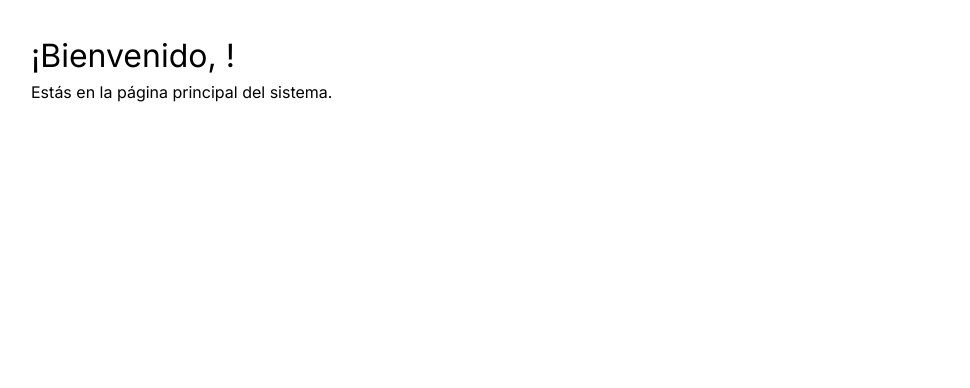
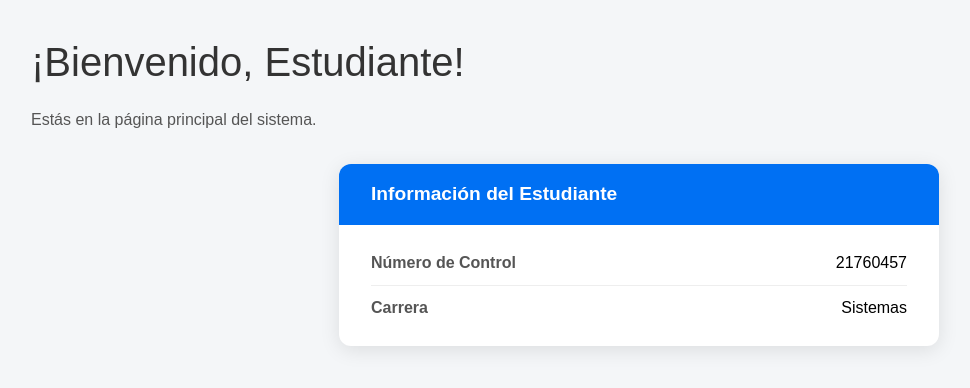
Before and after one commit to frid-a2240/informatecs, a Next.js app: page /designs/menuestu in a window 1280 px wide. Shown: the top 388 px of the page, without its empty margins (1-971 px from the left). Built offline with nearby package versions, Linux system fonts and the light colour scheme.

Commit message:
Diseño del Dashboard mejorado con tarjeta de estudiante

```diff
--- a/src/app/designs/menuestu/page.jsx
+++ b/src/app/designs/menuestu/page.jsx
@@ -5,10 +5,71 @@ export default function DashboardPage() {
   const searchParams = useSearchParams();
   const fullName = searchParams.get('name');
 
+  const studentData = {
+    numeroControl: '21760457',
+    carrera: 'Sistemas'
+  };
+
   return (
-    <div style={{ padding: '2rem' }}>
-      <h1 style={{ fontSize: '2rem' }}>¡Bienvenido, {fullName}!</h1>
-      <p>Estás en la página principal del sistema.</p>
+    <div style={{
+      padding: '2rem',
+      fontFamily: 'Arial, sans-serif',
+      backgroundColor: '#f4f6f8',
+      minHeight: '100vh'
+    }}>
+      <h1 style={{
+        fontSize: '2.5rem',
+        marginBottom: '1rem',
+        color: '#333'
+      }}>
+        ¡Bienvenido, {fullName || 'Estudiante'}!
+      </h1>
+      <p style={{
+        marginBottom: '2rem',
+        color: '#555'
+      }}>
+        Estás en la página principal del sistema.
+      </p>
+
+      <div style={{
+        maxWidth: '600px',
+        margin: '0 auto',
+        backgroundColor: '#fff',
+        borderRadius: '12px',
+        boxShadow: '0 4px 20px rgba(0,0,0,0.1)',
+        overflow: 'hidden'
+      }}>
+        <div style={{
+          backgroundColor: '#0070f3',
+          color: '#fff',
+          padding: '1rem 2rem',
+          fontWeight: 'bold',
+          fontSize: '1.2rem'
+        }}>
+          Información del Estudiante
+        </div>
+
+        <div style={{ padding: '1rem 2rem' }}>
+          <div style={{
+            display: 'flex',
+            justifyContent: 'space-between',
+            padding: '10px 0',
+            borderBottom: '1px solid #eee'
+          }}>
+            <span style={{ fontWeight: 'bold', color: '#555' }}>Número de Control</span>
+            <span>{studentData.numeroControl}</span>
+          </div>
+
+          <div style={{
+            display: 'flex',
+            justifyContent: 'space-between',
+            padding: '10px 0'
+          }}>
+            <span style={{ fontWeight: 'bold', color: '#555' }}>Carrera</span>
+            <span>{studentData.carrera}</span>
+          </div>
+        </div>
+      </div>
     </div>
   );
 }
```
Also changed, not shown: 2 other files (tests, documents, lock files or other folders).
